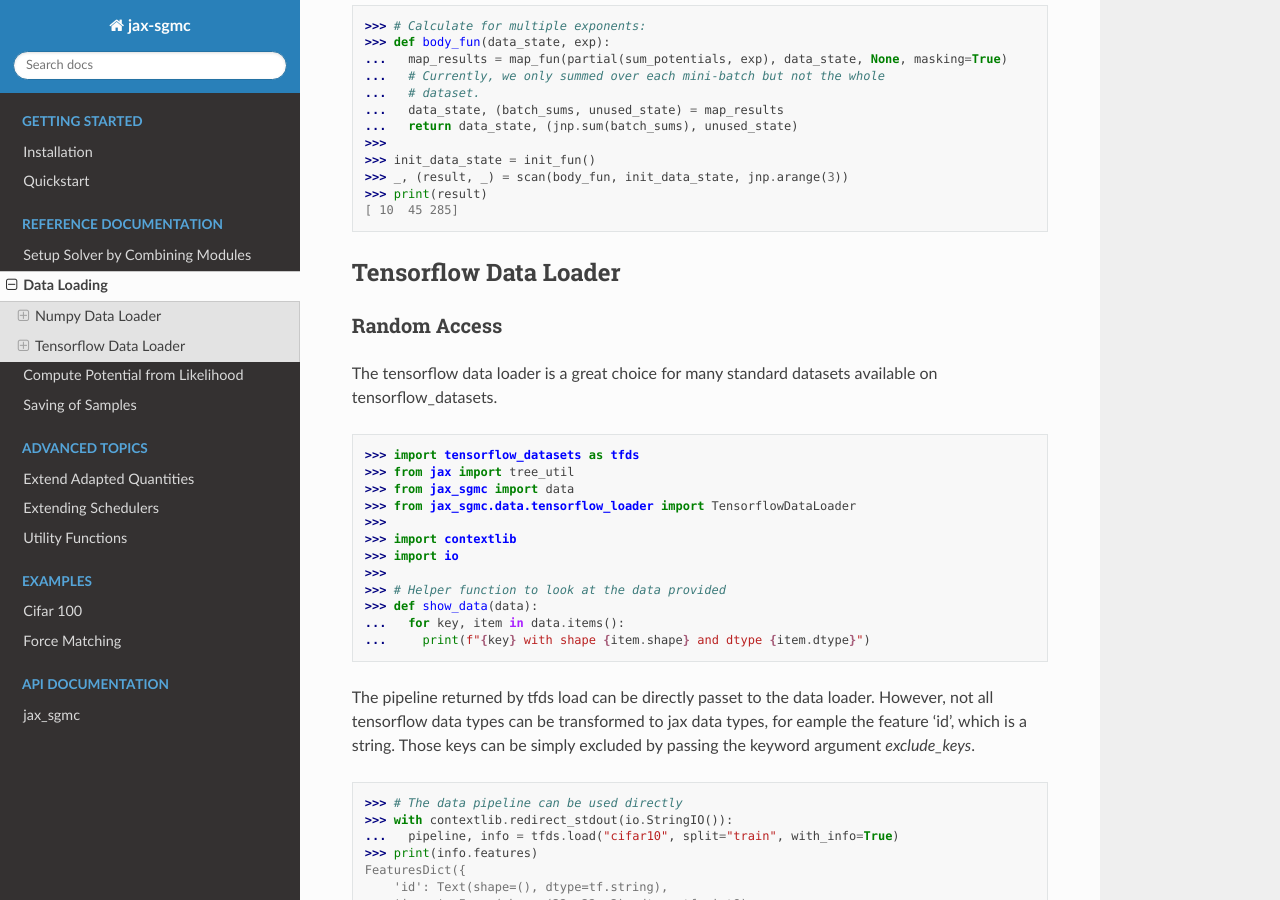
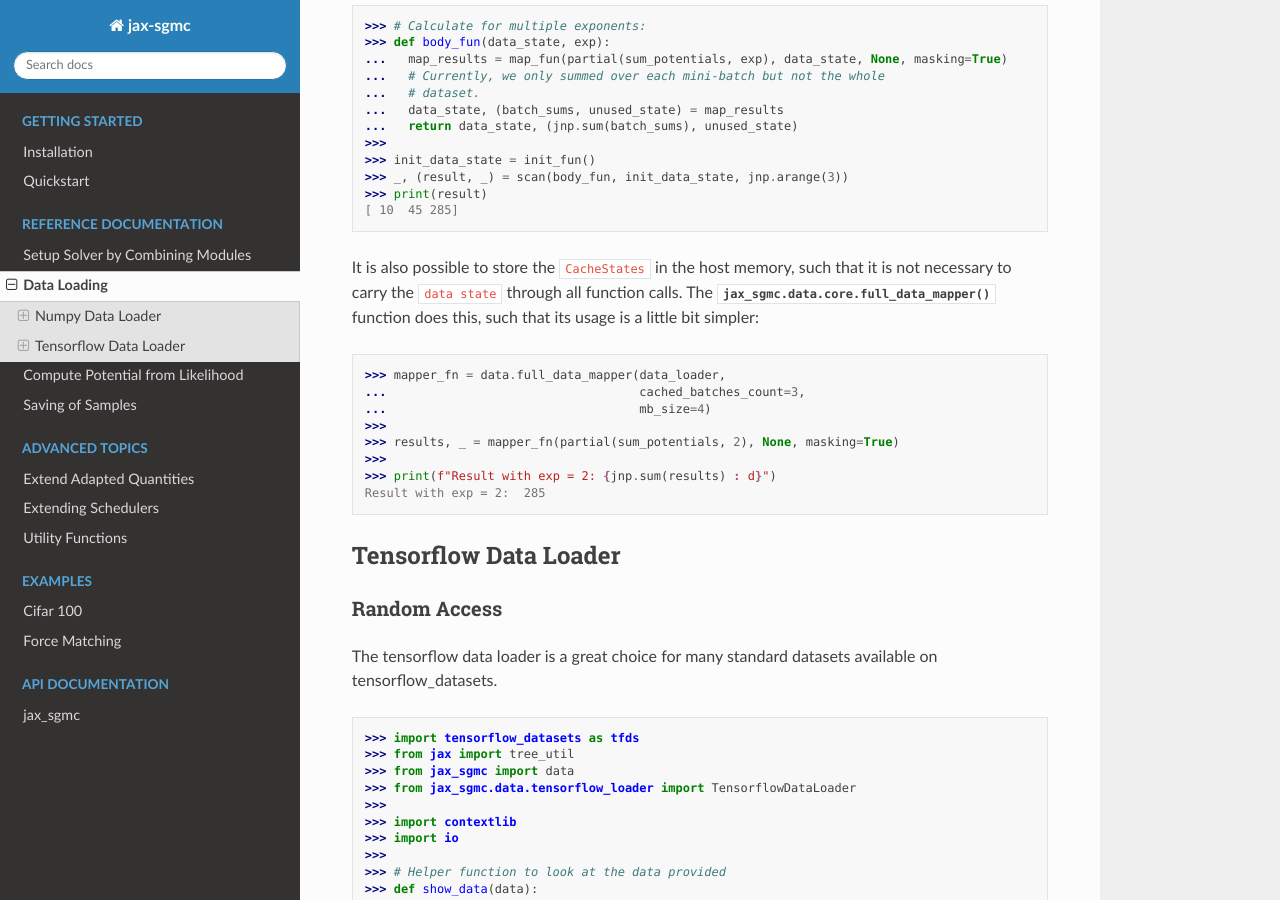
Before and after one commit to tummfm/jax-sgmc, a Sphinx documentation site: the page built from docs/usage/data.rst, in a window 1280 px wide and 900 px high, scrolled down 3027 px. Built offline with Sphinx 7.4.7 and the Read the Docs theme 2.0.0, drawn with Linux system fonts in a browser that asks for light colours.

Commit message:
Updated usage example

```diff
--- a/docs/usage/data.rst
+++ b/docs/usage/data.rst
@@ -157,6 +157,20 @@ memory consumption.
   >>> print(result)
   [ 10  45 285]
 
+It is also possible to store the ``CacheStates`` in the host memory, such that
+it is not necessary to carry the ``data state`` through all function calls.
+The :func:`jax_sgmc.data.core.full_data_mapper` function does this, such that
+its usage is a little bit simpler:
+
+  >>> mapper_fn = data.full_data_mapper(data_loader,
+  ...                                   cached_batches_count=3,
+  ...                                   mb_size=4)
+  >>>
+  >>> results, _ = mapper_fn(partial(sum_potentials, 2), None, masking=True)
+  >>>
+  >>> print(f"Result with exp = 2: {jnp.sum(results) : d}")
+  Result with exp = 2:  285
+
 
 Tensorflow Data Loader
 -----------------------
```
